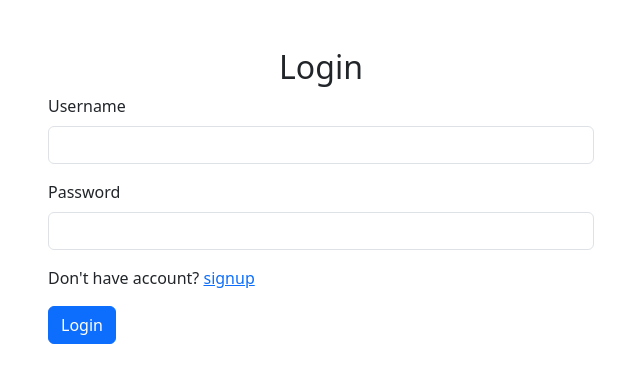
After one commit to Anam-01/pythondjangoecom, a Django app: page /login/ in a window 1280 px wide. The commit adds this page. Shown: the top 383 px of the page, without its empty margins (319-959 px from the left). Run offline with Django 5.2, Linux system fonts and the light colour scheme.

Commit message:
code updated with login

```diff
--- a/ecomwebsite/urls.py
+++ b/ecomwebsite/urls.py
@@ -21,6 +21,8 @@ from shopping import views
 urlpatterns = [
     path('admin/', admin.site.urls),
     path('index/',views.index,name='index'),
-    path('checkout/',views.checkout,name='checkout'),
     path('<int:id>/',views.detail,name='detail'),
+    path('signup/',views.signup,name='signup'),
+    path('login/',views.login_page,name='login_page'),
+    path('signup/index/',views.index,name='index'),
 ]
--- a/shopping/admin.py
+++ b/shopping/admin.py
@@ -1,6 +1,8 @@
 from django.contrib import admin
 from .models import Products
+from .models import User
 
 admin.site.register(Products)
 
+
 # Register your models here.
--- a/shopping/views.py
+++ b/shopping/views.py
@@ -1,6 +1,15 @@
 from django.shortcuts import render
 from .models import Products
+from .models import User
 from django.core.paginator import Paginator
+from django.shortcuts import render, redirect
+from django.contrib.auth import login, authenticate
+from django.contrib.auth import login as auth_login
+from .forms import CustomUserCreationForm
+from django.http import HttpResponse
+from django.template import loader
+from django.contrib import messages
+
 
 def index(request):
     product_objects = Products.objects.all()
@@ -25,9 +34,47 @@ def detail(request,id):
     return render(request,'detail.html',{"product_object":product_object})
 
 
-def test(request):
-    product_object= Products.objects.all()
-    return render(request,'test.html',{"product_object":product_object})
+def signup(request):
+    if request.method == 'POST':
+            first_name= request.POST.get('first_name')
+            last_name= request.POST.get('last_name')
+            username = request.POST.get('username')
+            password = request.POST.get('password')
 
-def checkout(request):
-    return render(request,'checkout.html')
+            user = User.objects.filter(username=username)
+
+            if user.exists():
+                 messages.info(request,"Username already taken")
+                 return redirect('/signup/')
+
+            user = User.objects.create(
+                first_name = first_name,
+                last_name = last_name,
+                username= username,
+            )
+
+            user.set_password(password)
+            user.save()
+            messages.info(request,"Account created Successfully")
+            return redirect('/signup/')
+
+    return render(request, 'signup.html')
+
+def login_page(request):
+    if request.method == 'POST':
+        username = request.POST.get('username')
+        password = request.POST.get('password')
+
+        if not User.objects.filter(username=username).exists():
+             messages.info(request,"Invalid username")
+             return redirect('/login/')
+
+        user = authenticate(username=username,password=password)
+
+        if user is None:
+            messages.info(request,"Invalid password")
+            return redirect('/login/')
+        else:
+            auth_login(request,user)
+            return redirect('/index/')
+    return render(request, 'login.html')
--- /dev/null
+++ b/websitepages/templates/login.html
@@ -0,0 +1,44 @@
+<!DOCTYPE html>
+<html lang="en">
+<head>
+    <meta charset="UTF-8">
+    <meta name="viewport" content="width=device-width, initial-scale=1.0">
+    <title>Login</title>
+    <link href="https://cdn.jsdelivr.net/npm/bootstrap@5.3.2/dist/css/bootstrap.min.css" rel="stylesheet" integrity="sha384-T3c6CoIi6uLrA9TneNEoa7RxnatzjcDSCmG1MXxSR1GAsXEV/Dwwykc2MPK8M2HN" crossorigin="anonymous">
+</head>
+<body>
+    <div class="container">
+        <div class="row justify-content-center mt-5">
+            <div class="col-md-6">
+
+                <h2 class="text-center mb-6">Login</h2>
+
+                <form id="loginForm"  method="post" enctype="multipart/form-data">
+                    {% csrf_token %}
+                     <h4>
+                    {% if messages %}
+                    <div class="alert alert-primary" role="alert">
+                        {% for message in messages %}
+                        {{ message }}
+                        {% endfor %}
+                      </div>
+
+                    {% endif %}</h4>
+                    <div class="mb-3">
+                        <label for="username" class="form-label">Username</label>
+                        <input type="text" class="form-control" id="username" name="username" required>
+                    </div>
+                    <div class="mb-3">
+                        <label for="password" class="form-label">Password</label>
+                        <input type="password" class="form-control" id="password" name="password" required>
+                    </div>
+                    <p> Don't have account? <a href="/signup">signup</a></p>
+                    <button type="submit" class="btn btn-primary">Login</button>
+                </form>
+            </div>
+        </div>
+    </div>
+</div>
+    <script src="https://cdn.jsdelivr.net/npm/bootstrap@5.3.2/dist/js/bootstrap.bundle.min.js" integrity="sha384-C6RzsynM9kWDrMNeT87bh95OGNyZPhcTNXj1NW7RuBCsyN/o0jlpcV8Qyq46cDfL" crossorigin="anonymous"></script>
+</body>
+</html>
```
Also changed, not shown: shopping/forms.py (added, +9 -0 lines), shopping/models.py (+11 -0 lines), websitepages/templates/checkout.html (+18 -18 lines), websitepages/templates/index.html (+67 -35 lines), websitepages/templates/signup.html (added, +47 -0 lines), db.sqlite3, shopping/migrations/0002_user.py (added), shopping/migrations/0003_products_user.py (added), shopping/migrations/0004_delete_user.py (added).
